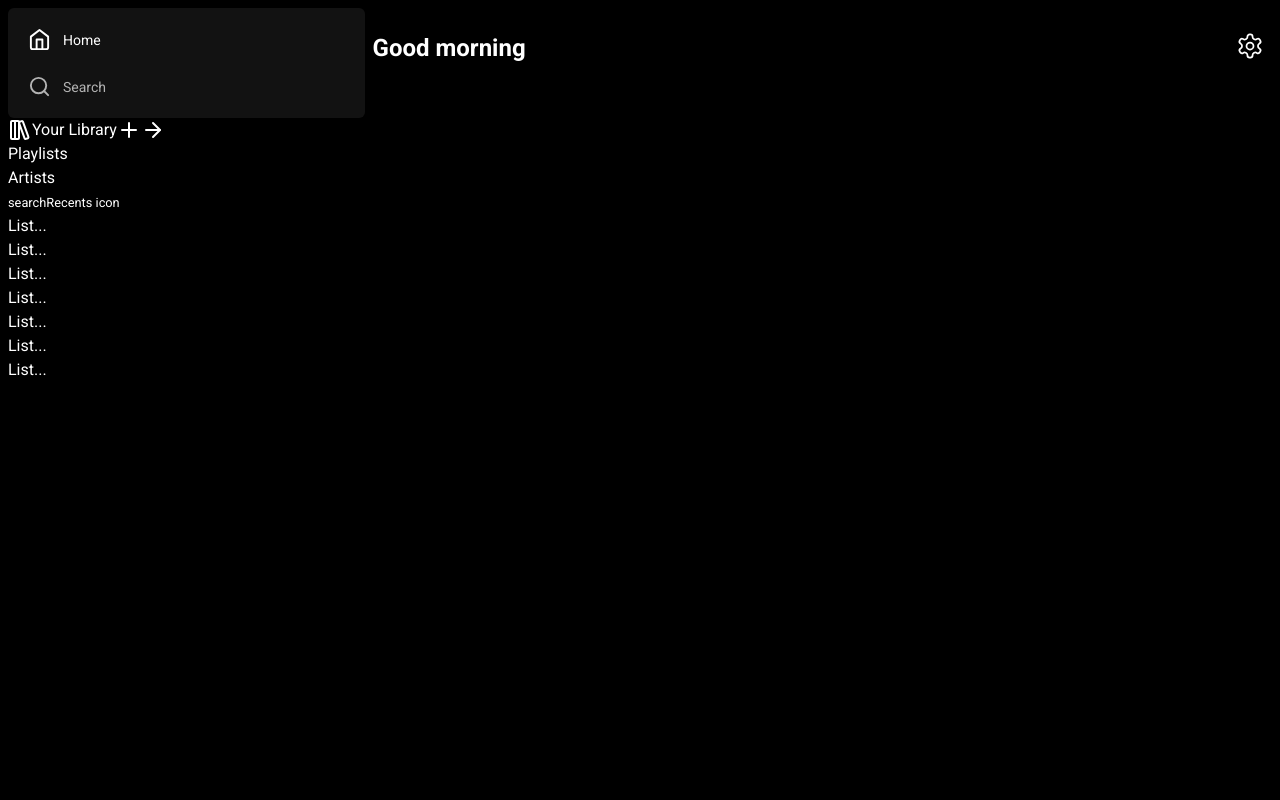
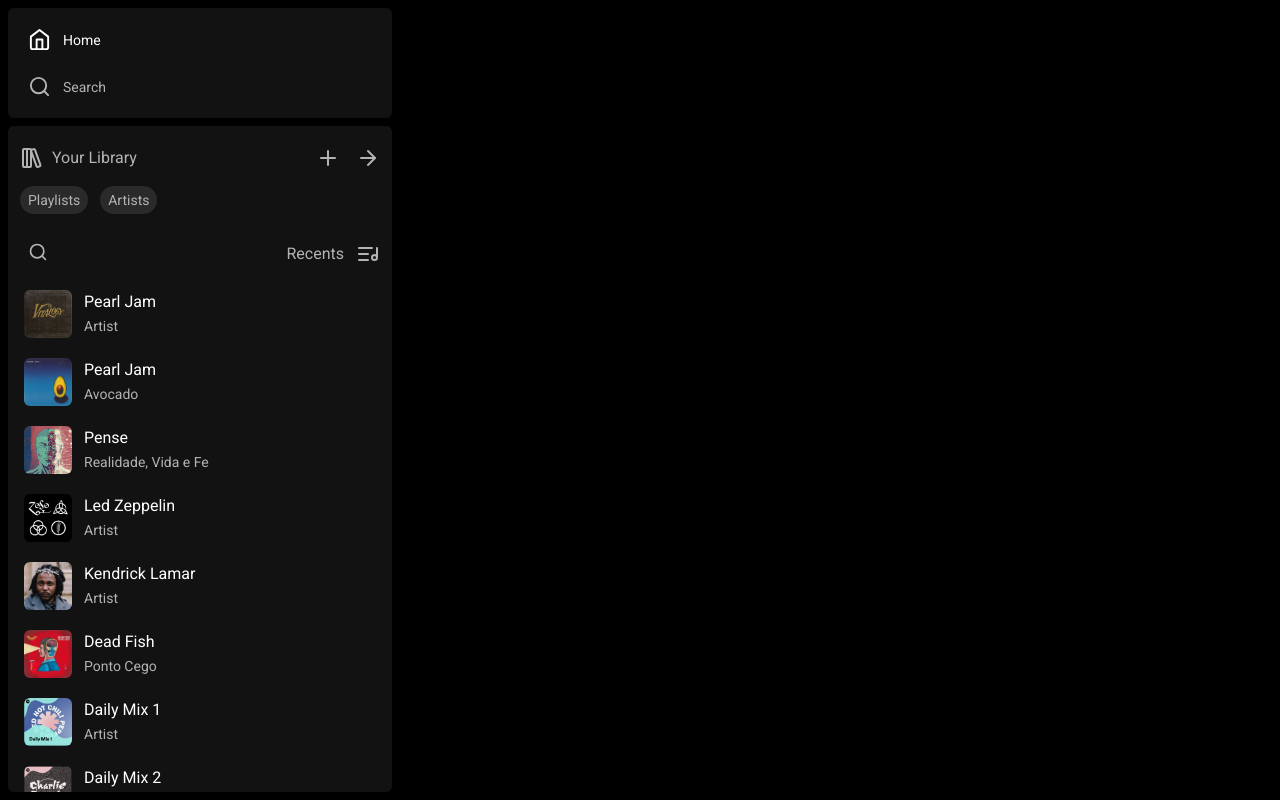
Before and after one commit to euguilhermegirardi/spotify-tailwindcss, a React (Vite) app: page / in a window 1280 px wide. Built offline with nearby package versions, Linux system fonts and the light colour scheme.

Commit message:
finish library

```diff
--- a/package.json
+++ b/package.json
@@ -10,6 +10,7 @@
     "preview": "vite preview"
   },
   "dependencies": {
+    "framer-motion": "^10.17.4",
     "lucide-react": "^0.303.0",
     "react": "^18.2.0",
     "react-dom": "^18.2.0",
--- a/src/App.tsx
+++ b/src/App.tsx
@@ -4,8 +4,8 @@
 
 export default function App() {
   return (
-    <div className="bg-black-0 h-screen overflow-auto font-roboto text-white md:flex md:p-2">
-      <div className="md:flex-2 ">
+    <div className="text-white h-screen overflow-hidden bg-black-0 font-roboto md:flex md:p-2">
+      <div className="hidden md:flex md:flex-2 md:flex-col md:gap-2">
         <Nav />
         <Library />
       </div>
--- a/src/components/library/index.tsx
+++ b/src/components/library/index.tsx
@@ -1,39 +1,124 @@
-import { LibraryBig, Plus, ArrowRight } from 'lucide-react'
+import { useEffect, useRef, useState } from 'react'
+import { LibraryBig, Plus, ArrowRight, Search, ListMusic } from 'lucide-react'
+import { motion } from 'framer-motion'
+import { DataProps, data } from '../../utils/data'
 
 export default function Library() {
+  const [isSearchVisible, setIsSearchVisible] = useState(false)
+  const searchRef = useRef<HTMLDivElement>(null)
+
+  const handleSearchClick = () => {
+    setIsSearchVisible(!isSearchVisible)
+  }
+
+  const handleOutsideClick = (event: MouseEvent) => {
+    if (
+      searchRef.current &&
+      !searchRef.current.contains(event.target as Node)
+    ) {
+      // Click outside the search component, close the search box
+      setIsSearchVisible(false)
+    }
+  }
+
+  useEffect(() => {
+    // Add click event listener on mount
+    document.addEventListener('click', handleOutsideClick)
+
+    // Remove the event listener on component unmount
+    return () => {
+      document.removeEventListener('click', handleOutsideClick)
+    }
+  }, [])
+
   return (
-    <div className="flex flex-col">
-      <div className="flex">
-        <div className="flex">
+    <div className="flex flex-col overflow-hidden rounded-md bg-black-2 px-3 py-5 text-grey-2">
+      <div className="flex w-[360px] justify-between">
+        <div className="flex cursor-pointer space-x-2 hover:text-white-1">
           <LibraryBig />
           <p>Your Library</p>
         </div>
 
-        <div className="flex">
-          <Plus />
-          <ArrowRight />
+        <div className="flex gap-4">
+          <Plus className="cursor-pointer hover:text-white-1" />
+          <ArrowRight className="cursor-pointer hover:text-white-1" />
         </div>
       </div>
 
-      <div className="">
-        <p>Playlists</p>
-        <p>Artists</p>
+      <div className="flex w-[360px] gap-2 space-x-1 pb-2 pt-4">
+        <p className="cursor-pointer self-center rounded-full bg-grey-4 px-2 py-1 text-center text-sm text-grey-2 transition delay-150 ease-in-out hover:bg-black-1">
+          Playlists
+        </p>
+        <p className="cursor-pointer self-center rounded-full bg-grey-4 px-2 py-1 text-center text-sm text-grey-2 transition delay-150 ease-in-out hover:bg-black-1">
+          Artists
+        </p>
       </div>
 
-      <div className="">
-        <small>search</small>
-        <small>Recents icon</small>
+      <div className="flex flex-col py-3 hover:overflow-y-auto hover:overflow-x-hidden">
+        <div className="flex w-[360px] items-center justify-between pb-3">
+          <div
+            ref={searchRef}
+            className={`relative h-10 ${
+              isSearchVisible ? 'rounded-l-lg bg-grey-1' : ''
+            }`}
+          >
+            <div className="group inline-block" onClick={handleSearchClick}>
+              <Search
+                size={18}
+                className={`h-9 w-9 p-2  text-grey-2 transition-all duration-300 group-hover:rounded-full group-hover:bg-black-1 group-hover:text-white-1 ${
+                  isSearchVisible
+                    ? 'cursor-text group-hover:bg-inherit group-hover:text-grey-2'
+                    : 'cursor-pointer'
+                }`}
+              />
+            </div>
+
+            {isSearchVisible && (
+              <motion.div
+                className="absolute right-0 top-0 translate-x-full transform rounded-r-lg bg-grey-1 p-2 transition-all group-hover:translate-x-0"
+                initial={{ opacity: 0, marginLeft: '-32px' }}
+                animate={{ opacity: 1, marginLeft: '0px' }}
+                transition={{ duration: 0.7 }}
+              >
+                <input
+                  type="text"
+                  placeholder="Search in Your Library"
+                  className="bg-grey-1  text-sm text-white-1 placeholder-grey-2 focus:outline-none"
+                />
+              </motion.div>
+            )}
+          </div>
+
+          <div className="flex cursor-pointer gap-3 transition-transform duration-300 hover:scale-105 hover:text-white-1">
+            <span className="group-hover:scale-100 group-hover:transform">
+              Recents
+            </span>
+            <ListMusic className="group-hover:scale-y-[-1] group-hover:transform" />
+          </div>
+        </div>
+
+        <div className="flex flex-col gap-3">
+          {data.map((each: DataProps) => (
+            <div
+              key={each.id}
+              className="flex gap-3 p-1 hover:cursor-pointer hover:rounded-md hover:bg-grey-1"
+            >
+              <img
+                className="h-12 w-12 rounded-md"
+                src={each.image}
+                alt={each.title}
+              />
+
+              <div>
+                <p className="text-white-1">{each.title}</p>
+                <span className="text-sm text-grey-2">
+                  {each.subtitle ? each.subtitle : each.type}
+                </span>
+              </div>
+            </div>
+          ))}
+        </div>
       </div>
-
-      <ul className="">
-        <li className="">List...</li>
-        <li className="">List...</li>
-        <li className="">List...</li>
-        <li className="">List...</li>
-        <li className="">List...</li>
-        <li className="">List...</li>
-        <li className="">List...</li>
-      </ul>
     </div>
   )
 }
--- a/src/components/nav/index.tsx
+++ b/src/components/nav/index.tsx
@@ -3,11 +3,11 @@
 export default function Nav() {
   return (
     <nav className="flex flex-col gap-6 rounded-md bg-black-2 p-5">
-      <div className="flex items-center gap-3 md:cursor-pointer">
-        <Home size={23} />
-        <span className="text-sm">Home</span>
+      <div className="flex cursor-pointer items-center gap-3">
+        <Home size={23} className="text-white-1" />
+        <span className="text-white-1 text-sm">Home</span>
       </div>
-      <div className="flex items-center gap-3 text-grey-2 transition delay-150 ease-in-out hover:text-white md:cursor-pointer">
+      <div className="hover:text-white-1 flex cursor-pointer items-center gap-3 text-grey-2 transition delay-150 ease-in-out">
         <Search size={23} />
         <span className="text-sm">Search</span>
       </div>
--- a/src/index.css
+++ b/src/index.css
@@ -1,3 +1,21 @@
 @tailwind base;
 @tailwind components;
 @tailwind utilities;
+
+::-webkit-scrollbar {
+  width: 7px;
+}
+
+::-webkit-scrollbar-thumb {
+  background-color: #727272;
+  border-radius: 8px;
+}
+
+::-webkit-scrollbar-track {
+  background-color: transparent;
+}
+
+/* Optional: Hover styles */
+::-webkit-scrollbar-thumb:hover {
+  background-color: #a7a7a7;
+}
--- a/tailwind.config.js
+++ b/tailwind.config.js
@@ -4,6 +4,9 @@
   theme: {
     extend: {
       colors: {
+        white: {
+          1: '#fff',
+        },
         green: '#1db954',
         black: {
           0: '#000',
@@ -14,6 +17,7 @@
           1: '#535353',
           2: '#b3b3b3',
           3: '#282838',
+          4: '#2a2a2a',
         },
       },
       fontFamily: {
```
Also changed, not shown: 1 other file (tests, documents, lock files or other folders).
